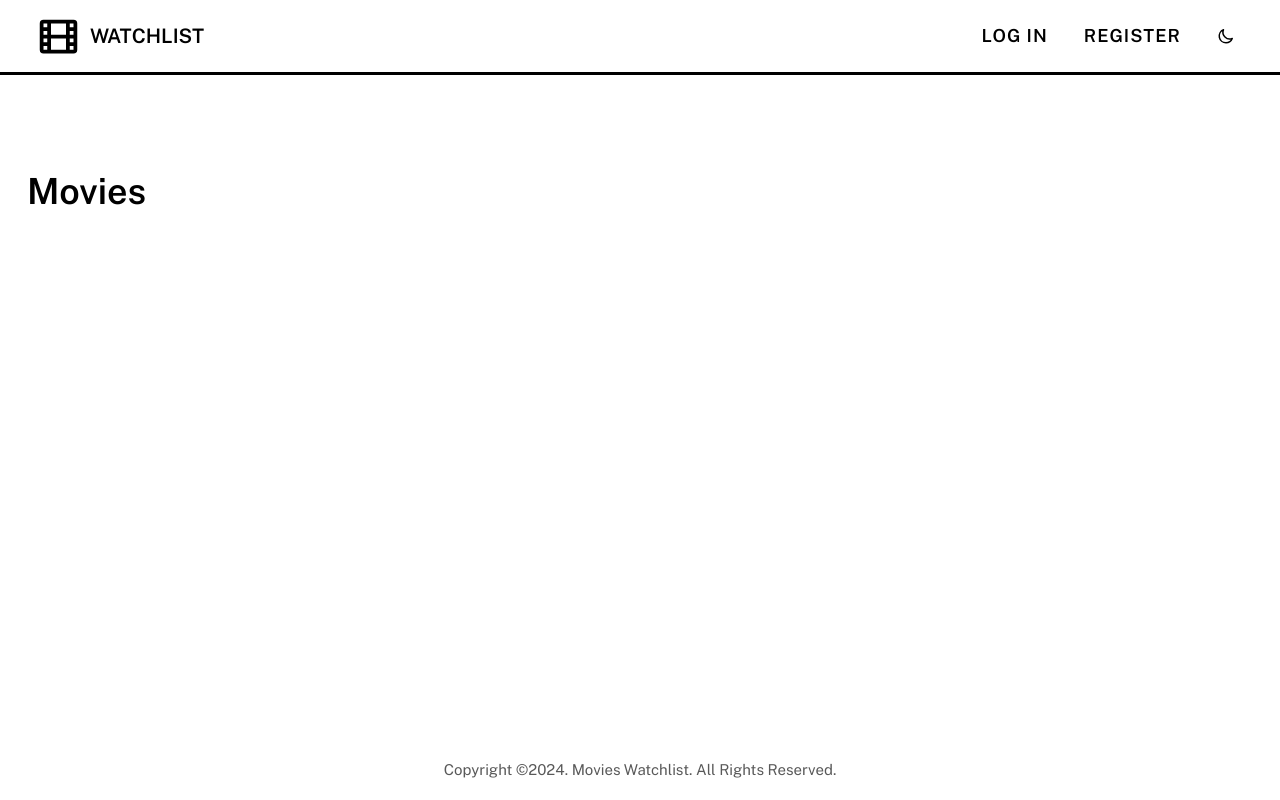
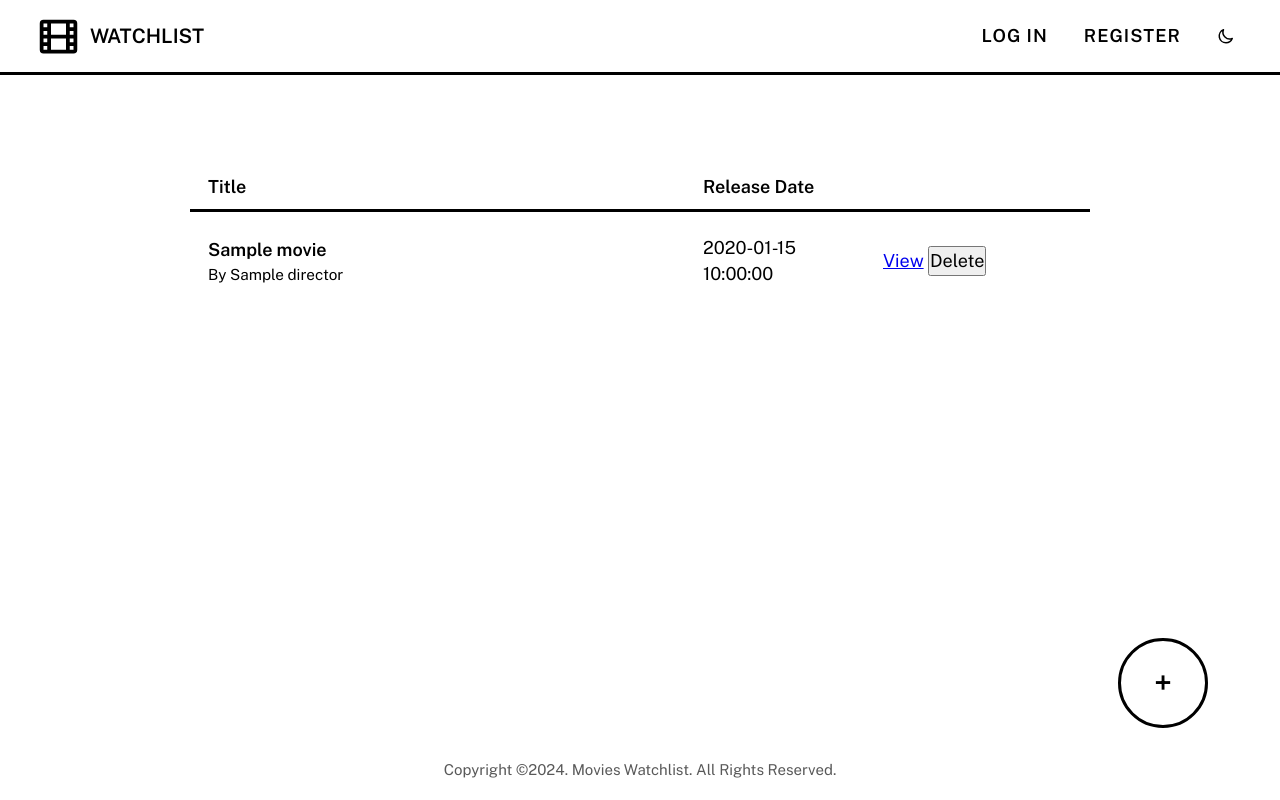
Before and after one commit to ishanjain111/movie-watchlist-app, a Flask app: template movie_library/templates/index.html in a window 1280 px wide. Run offline with Flask 3, Linux system fonts and the light colour scheme; the template is opened without the code that fills it: most values are stand-ins (such as "Sample title", 1, 10 or a date in 2020).

Commit message:
Added Delete and Movie Details functionality

```diff
--- /dev/null
+++ b/movie_library/static/css/movies.css
@@ -0,0 +1,78 @@
+.button--add {
+    position: absolute;
+    bottom: 4rem;
+    right: 2rem;
+    display: flex;
+    height: 5rem;
+    width: 5rem;
+    border: var(--border);
+    border-radius: 50%;
+    color: var(--text-dark);
+    text-decoration: none;
+    font-weight: 600;
+    font-size: 1.75rem;
+    align-items: center;
+    justify-content: center;
+  }
+
+  @media screen and (min-width: 50em) {
+    .button--add {
+      right: 3rem;
+    }
+  }
+
+  @media screen and (min-width: 80em) {
+    .button--add {
+      right: 4rem;
+    }
+  }
+
+  .button--add:hover {
+    color: var(--text);
+    background-color: var(--accent-colour);
+  }
+
+  .table {
+    max-width: 50rem;
+    width: 100%;
+    margin: 0 auto;
+    border-spacing: 0;
+  }
+
+  .table__cell {
+    padding: 1.25rem 1rem;
+  }
+
+  .table__cell--header {
+    text-align: left;
+    padding: 0.5rem 1rem;
+    border-bottom: var(--border);
+  }
+
+  .table__movieTitle {
+    font-weight: 600;
+  }
+
+  .table__movieDirector {
+    font-size: 0.85em;
+  }
+
+  .table__link {
+    color: inherit;
+    text-decoration: none;
+  }
+
+  .table__link:hover {
+    text-decoration: underline;
+    text-decoration-color: var(--accent-colour);
+  }
+
+  .table__empty {
+    display: block;
+    text-align: center;
+    font-size: 1.2rem;
+  }
+
+  .delete-form {
+    display: inline;
+}
--- a/movie_library/templates/index.html
+++ b/movie_library/templates/index.html
@@ -1,10 +1,44 @@
 {% extends "layout.html" %}
 
 {% block head_content %}
+    <link rel="stylesheet" href="{{ url_for('static', filename='css/movies.css') }}" />
 {% endblock %}
 
 {% block main_content %}
-
-    <h1>Movies</h1>
-
+    {% if movies_data %}
+        <table class="table">
+            <colgroup>
+                <col style="width: 55%">
+                <col style="width: 20%">
+                <col style="width: 25%">
+            </colgroup>
+            <thead>
+                <tr class="table__header">
+                    <th class="table__cell table__cell--header">Title</th>
+                    <th class="table__cell table__cell--header">Release Date</th>
+                    <th class="table__cell table__cell--header"></th>
+                </tr>
+            </thead>
+            <tbody>
+                {% for movie in movies_data %}
+                    <tr>
+                        <td class="table__cell">
+                            <p class="table__movieTitle">{{ movie.title }}</p>
+                            <p class="table__movieDirector">By {{ movie.director }}</p>
+                        </td>
+                        <td class="table__cell">{{ movie.release_date }}</td>
+                        <td class="table__cell table__actions">
+                            <a href="{{ url_for('pages.movie', _id=movie._id) }}" class="table__button">View</a>
+                            <form action="{{ url_for('pages.delete_movie', _id=movie._id) }}" method="post" class="delete-form">
+                                <button type="submit" class="table__button">Delete</button>
+                            </form>
+                        </td>
+                    </tr>
+                {% endfor %}
+            </tbody>
+        </table>
+    {% else %}
+        <p class="table__empty">You haven't added any movies yet. <a href="{{ url_for('pages.add_movie') }}" class="link">Add one!</a></p>
+    {% endif %}
+    <a href="{{ url_for('pages.add_movie') }}" class="button--add">+</a>
 {% endblock %}
```
Also changed, not shown: movie_library/models.py (added, +16 -0 lines), movie_library/routes.py (+43 -11 lines), movie_library/static/css/movie_details.css (added, +73 -0 lines), movie_library/templates/movie_details.html (added, +37 -0 lines).
